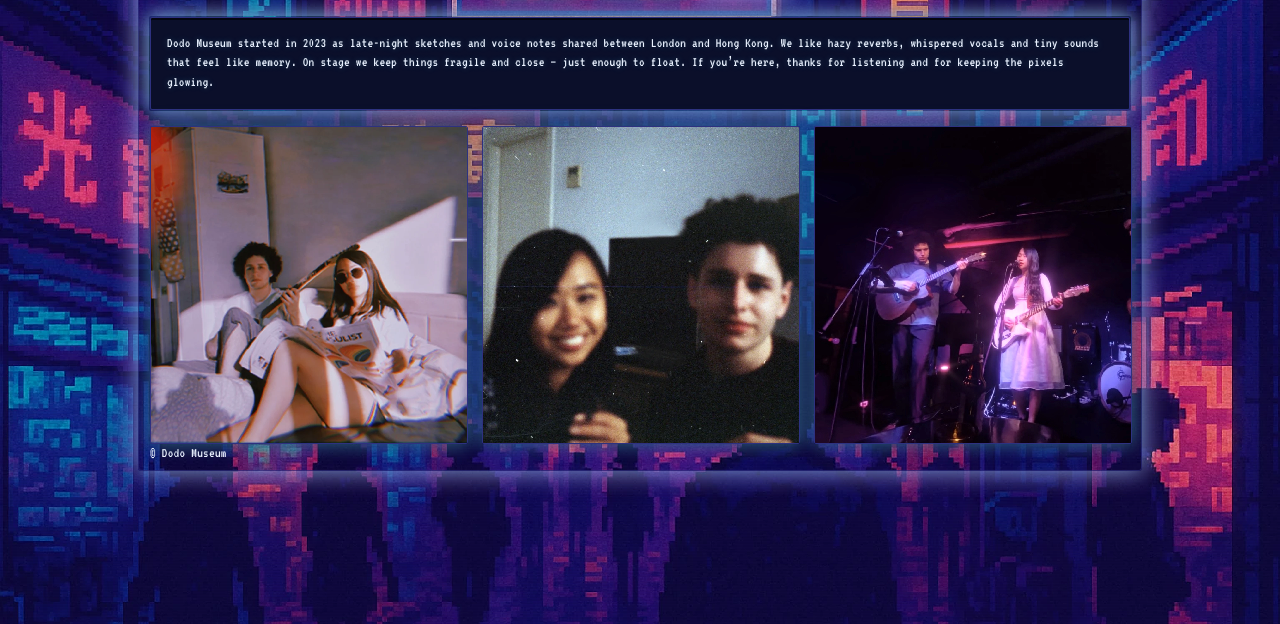
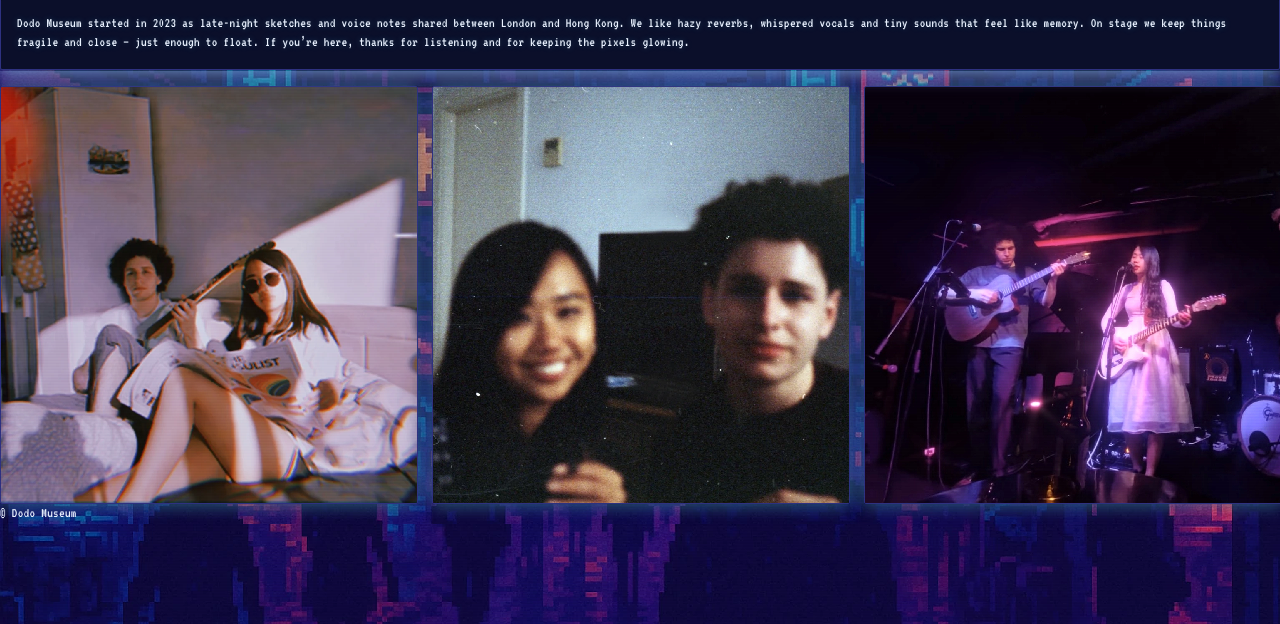
Before and after one commit to lg047/dodomuseum-site, a plain HTML site: page about.html in a window 1280 px wide. Shown: the part 176-800 px from the top of the page. Drawn offline with Linux system fonts and the light colour scheme.

Commit message:
Update style.css

```diff
--- a/css/style.css
+++ b/css/style.css
@@ -46,7 +46,7 @@ body:before{
 }
 
 /* WRAPPER + frame */
-.wrapper{
+/*.wrapper{
   max-width: 980px;
   margin: 0 auto;
   padding: 20px 18px 28px;
@@ -59,7 +59,7 @@ body:before{
   border-radius: 3px; background: transparent; z-index: 0;
   box-shadow: 0 0 24px var(--glow), 0 0 28px var(--glow-2);
 }
-.wrapper > *{ position: relative; z-index: 1; }
+.wrapper > *{ position: relative; z-index: 1; }*/
 
 /* global link */
 a{ color: var(--accent); text-decoration: none; text-shadow: 0 0 6px rgba(99,228,255,.35); }
```
